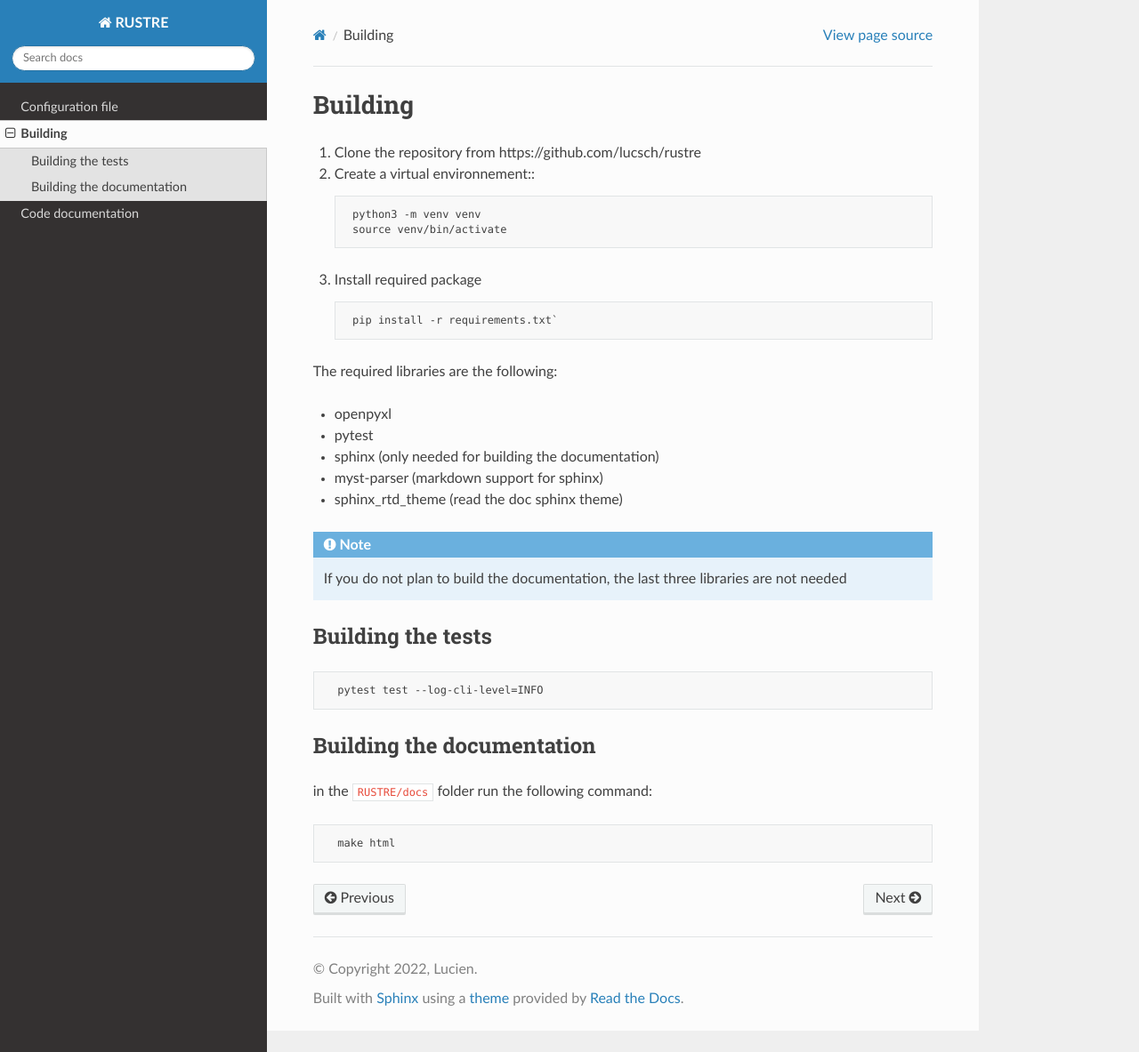
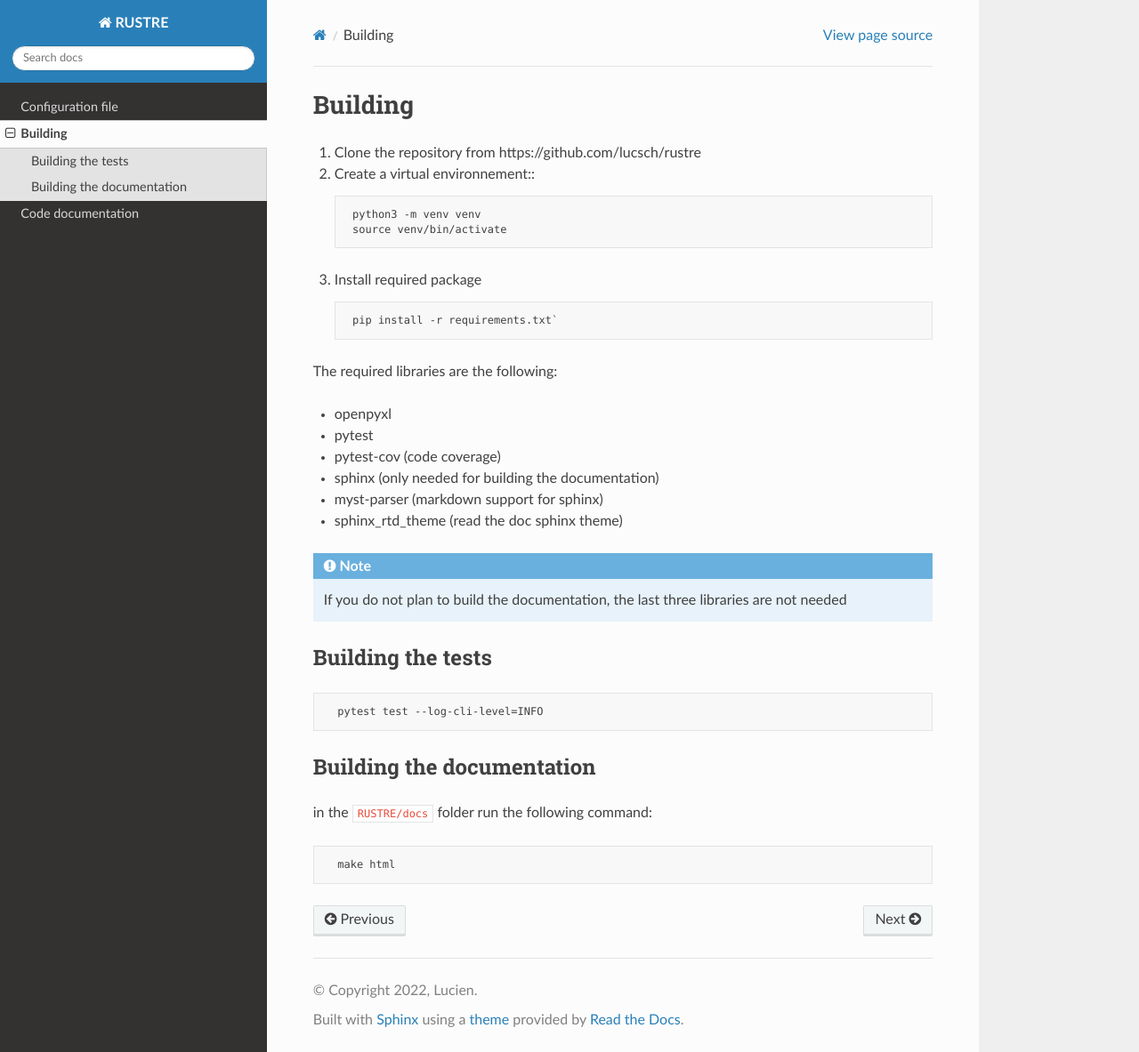
Before and after one commit to lucsch/rustre, a Sphinx documentation site: the page built from docs/source/build.md, in a window 1280 px wide and 1183 px high. Shown: the whole window at 89% size. Built offline with Sphinx 7.4.7 and the Read the Docs theme 2.0.0, drawn with Linux system fonts in a browser that asks for light colours.

Commit message:
Adding code coverage and sending results to https://coveralls.io

```diff
--- a/docs/source/build.md
+++ b/docs/source/build.md
@@ -15,6 +15,7 @@
 
    - openpyxl
    - pytest
+   - pytest-cov (code coverage)
    - sphinx (only needed for building the documentation)
    - myst-parser (markdown support for sphinx)
    - sphinx_rtd_theme (read the doc sphinx theme)
--- a/requirements.txt
+++ b/requirements.txt
@@ -3,3 +3,4 @@ pytest
 sphinx
 myst-parser
 sphinx_rtd_theme
+pytest-cov
```
Also changed, not shown: 1 other file.
